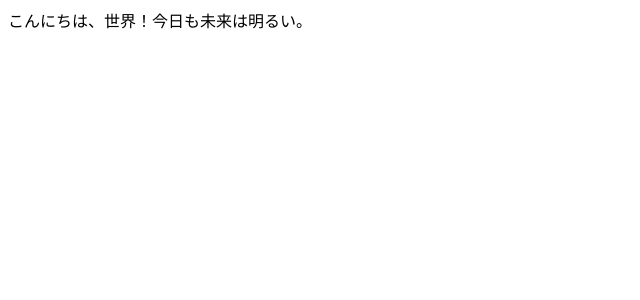
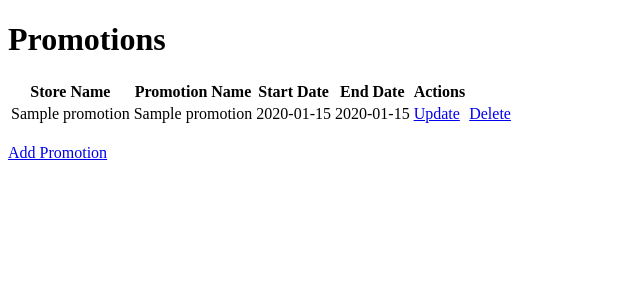
Before and after one commit to huchida0908/flask-test, a Flask app: page / in a window 1280 px wide. Shown: the top 300 px of the page, without its empty margins (0-640 px from the left). Run offline with Flask 3, Linux system fonts and the light colour scheme; tables that the repository leaves empty hold one stand-in row (values such as "Sample post"); some libraries are stand-ins or nearby versions.

Commit message:
remove cdn

```diff
--- a/app.py
+++ b/app.py
@@ -17,7 +17,8 @@ class Promotion(db.Model):
 
 @app.route('/')
 def index():
-    return 'こんにちは、世界！今日も未来は明るい。'
+    promotions = Promotion.query.all()
+    return render_template('index.html', promotions=promotions)
 
 
 if __name__ == '__main__':
--- a/templates/index.html
+++ b/templates/index.html
@@ -2,10 +2,10 @@
 <!DOCTYPE html>
 <html>
 <head>
-    <link rel="stylesheet" href="https://stackpath.bootstrapcdn.com/bootstrap/4.5.2/css/bootstrap.min.css" integrity="sha384-JcKb8q3iqJ61gNV9KGb8thSsNjpSL0n8PARn9HuZOnIxN0hoP+VmmDGMN5t9UJ0Z" crossorigin="anonymous">
+    <!-- <link rel="stylesheet" href="https://stackpath.bootstrapcdn.com/bootstrap/4.5.2/css/bootstrap.min.css" integrity="sha384-JcKb8q3iqJ61gNV9KGb8thSsNjpSL0n8PARn9HuZOnIxN0hoP+VmmDGMN5t9UJ0Z" crossorigin="anonymous">
     <script src="https://code.jquery.com/jquery-3.5.1.slim.min.js" integrity="sha384-DfXdz2htPH0lsSSs5nCTpuj/zy4C+OGpamoFVy38MVBnE+IbbVYUew+OrCXaRkfj" crossorigin="anonymous"></script>
     <script src="https://cdn.jsdelivr.net/npm/popper.js@1.16.1/dist/umd/popper.min.js" integrity="sha384-9/reFTGAW83EW2RDu2S0VKaIzap3H66lZH81PoYlFhbGU+6BZp6G7niu735Sk7lN" crossorigin="anonymous"></script>
-    <script src="https://stackpath.bootstrapcdn.com/bootstrap/4.5.2/js/bootstrap.min.js" integrity="sha384-B4gt1jrGC7Jh4AgTPSdUtOBvfO8shuf57BaghqFfPlYxofvL8/KUEfYiJOMMV+rV" crossorigin="anonymous"></script>
+    <script src="https://stackpath.bootstrapcdn.com/bootstrap/4.5.2/js/bootstrap.min.js" integrity="sha384-B4gt1jrGC7Jh4AgTPSdUtOBvfO8shuf57BaghqFfPlYxofvL8/KUEfYiJOMMV+rV" crossorigin="anonymous"></script> -->
     <title>Promotions</title>
 </head>
 <body>
```
